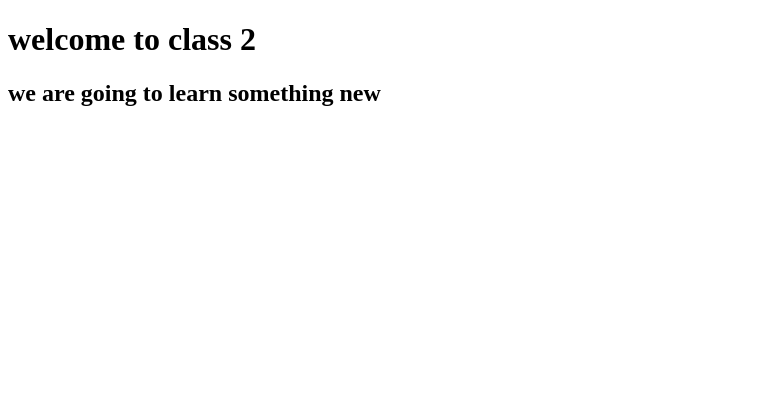
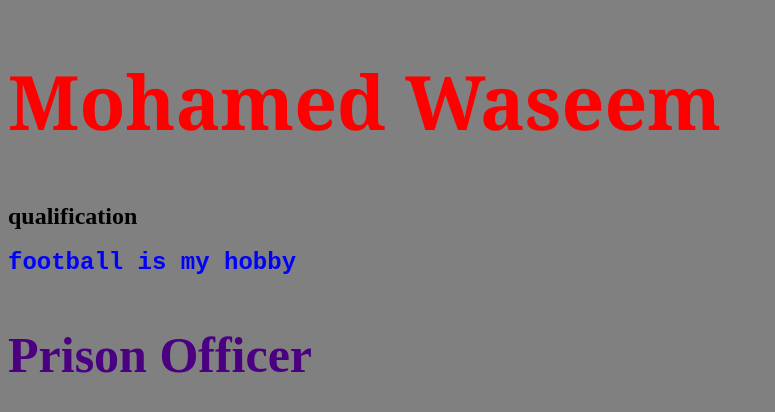
Before and after one commit to wads2020/class_1, a plain HTML site: page class_2/index.html in a window 1280 px wide. Shown: the whole page, without its empty margins (0-775 px from the left). Drawn offline with Linux system fonts and the light colour scheme.

Commit message:
add style

```diff
--- a/class_2/index.html
+++ b/class_2/index.html
@@ -3,13 +3,15 @@
 <head>
     <meta charset="UTF-8">
     <meta name="viewport" content="width=device-width, initial-scale=1.0">
-    <title>Document</title>
 
     <link rel="stylesheet" href="style.css">
 </head>
 <body>
-    <h1>welcome to class 2</h1>
-    <h2>we are going to learn something new</h2>
+
+    <h1>Mohamed Waseem</h1>
+    <h2>qualification</h2>
+    <h2 class="hobby-info">football is my hobby</h2>
+    <h3 class="job-info">Prison Officer</h3>
 
 </body>
 </html>
--- a/class_2/style.css
+++ b/class_2/style.css
@@ -0,0 +1,19 @@
+body{
+    background-color: grey;
+}
+
+h1{
+    font-family: Georgia, 'Times New Roman', Times, serif;
+    color:red;
+    font-size: 75px;
+}
+.hobby-info{
+    color: blue;
+    font-family: 'Courier New', Courier, monospace;
+}
+.job-info{
+    color: indigo;
+    font-size: 50px;
+
+
+}
```
